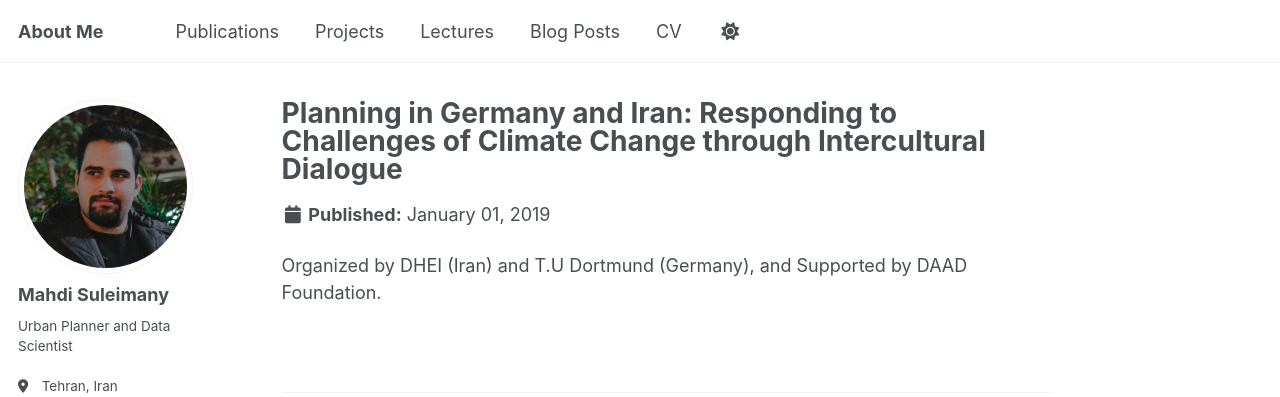
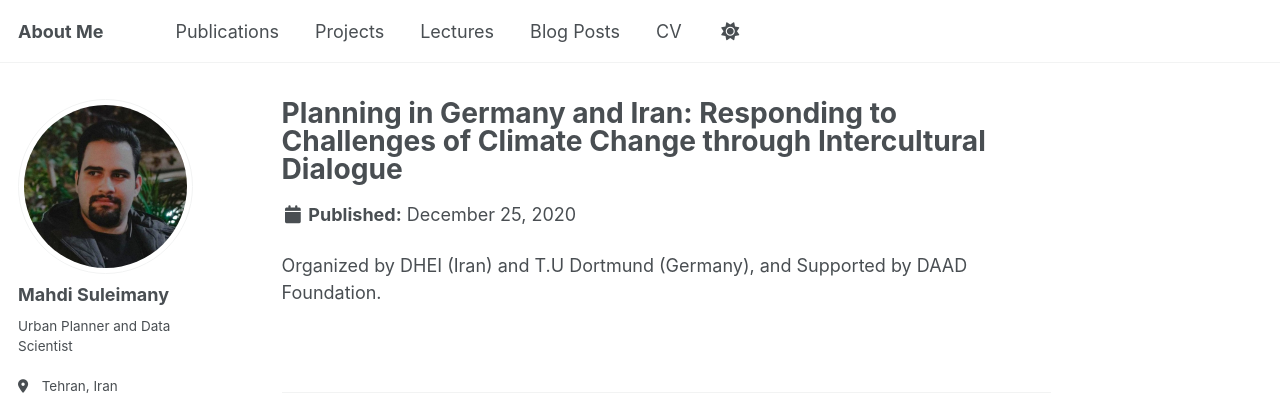
Before and after one commit to mo-soleimani/mo-soleimani.github.io, a Jekyll site: the page built from _projects/P101.md, in a window 1280 px wide. Shown: the top 397 px of the page. Built offline with Jekyll 4.4.1, drawn with Linux system fonts in a browser that asks for light colours; some web fonts are replaced.

Commit message:
Update P101.md

```diff
--- a/_projects/P101.md
+++ b/_projects/P101.md
@@ -1,6 +1,6 @@
 ---
 title: "Planning in Germany and Iran: Responding to Challenges of Climate Change through Intercultural Dialogue"
-date: "Jan, 2019 - Dec, 2020"
+date: 2020-12-25
 layout: single
 collection: teaching
 author_profile: true
```
